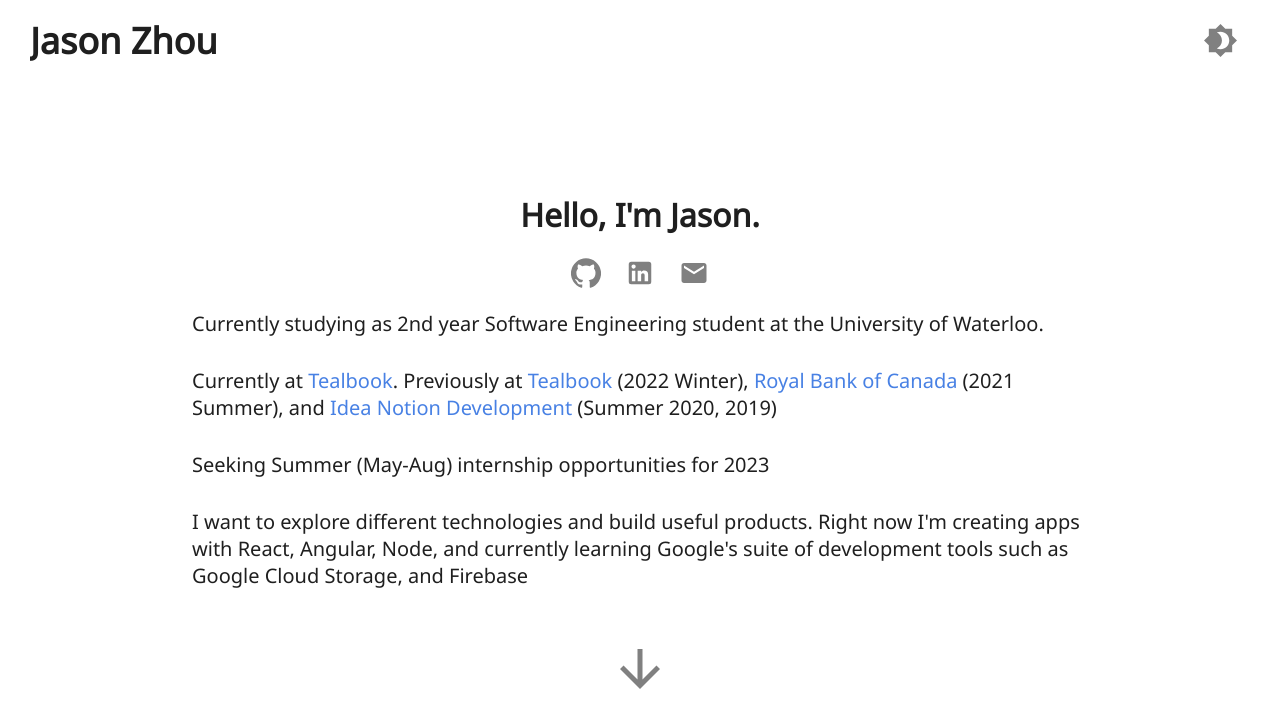
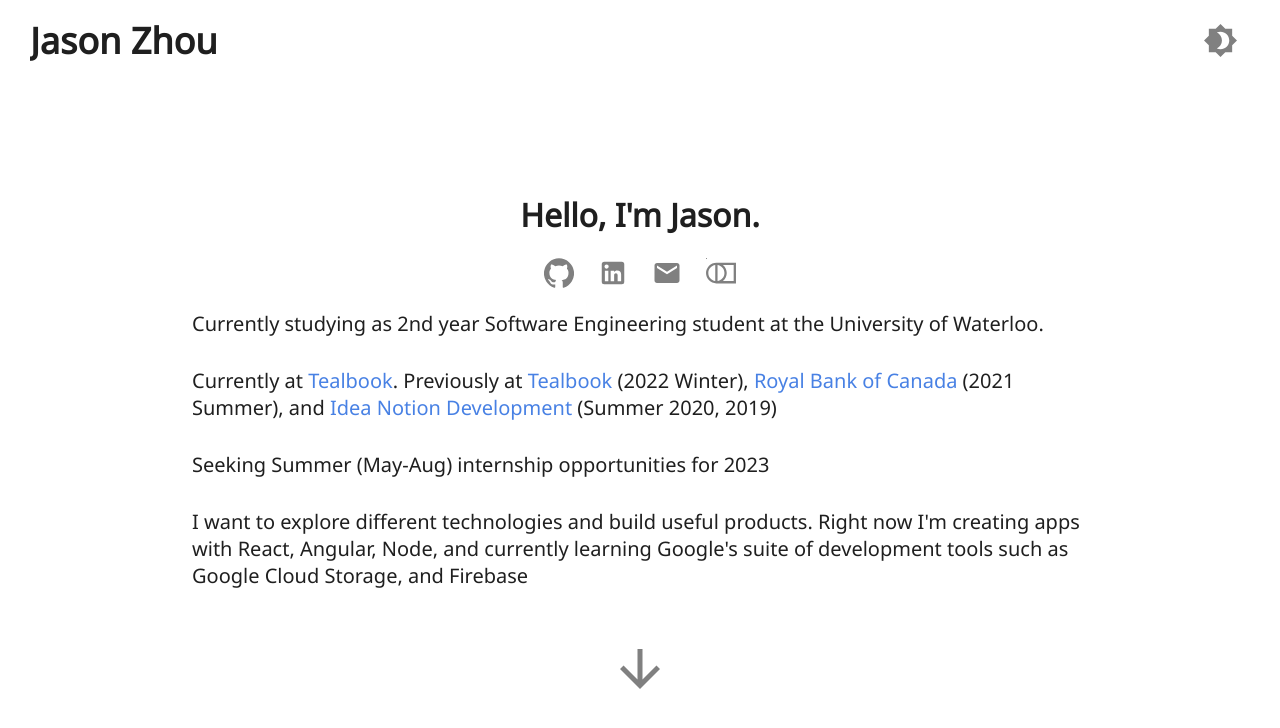
Before and after one commit to ZhouJas/personal, a React (Create React App) app: page / in a window 1280 px wide. Shown: the top 728 px of the page. Built offline with nearby package versions, Linux system fonts and the light colour scheme.

Commit message:
feat(app): add site to se webring

```diff
--- a/src/components/intro/intro.tsx
+++ b/src/components/intro/intro.tsx
@@ -1,8 +1,8 @@
 import React from "react";
 import "./intro.scss";
 import { GitHub, LinkedIn, Mail, ArrowDownward } from "@material-ui/icons";
+import { ReactComponent as Webring } from '../../assets/logo.svg';
 import { IconButton } from "@material-ui/core";
-// import profile from "../../assets/profile.jpg";
 
 export default function Intro(): JSX.Element {
   const github = "https://github.com/ZhouJas";
@@ -11,6 +11,7 @@
   const rbc = "https://www.rbc.com/our-company/index.html";
   const ideanotion = "https://ideanotion.net/";
   const tealbook = "https://www.tealbook.com/";
+  const webring = "https://se-webring.xyz/"
 
   return (
     <div className="intro" id="intro">
@@ -43,6 +44,13 @@
               </IconButton>
             </a>
           </div>
+          <div className="itemContainer">
+            <a href={webring}>
+              <IconButton>
+                <Webring className="icon"/>
+              </IconButton>
+            </a>
+          </div>
         </div>
       </div>
       <div className="introBody" id="school">
--- a/src/components/topBar/topBar.scss
+++ b/src/components/topBar/topBar.scss
@@ -25,6 +25,7 @@
                 @media (min-width: 576px) {
                     font-size: 36px;
                 }
+                user-select: none;
             }
 
         }
```
Also changed, not shown: src/assets/logo.svg (added), src/assets/profile.jpg (deleted).
